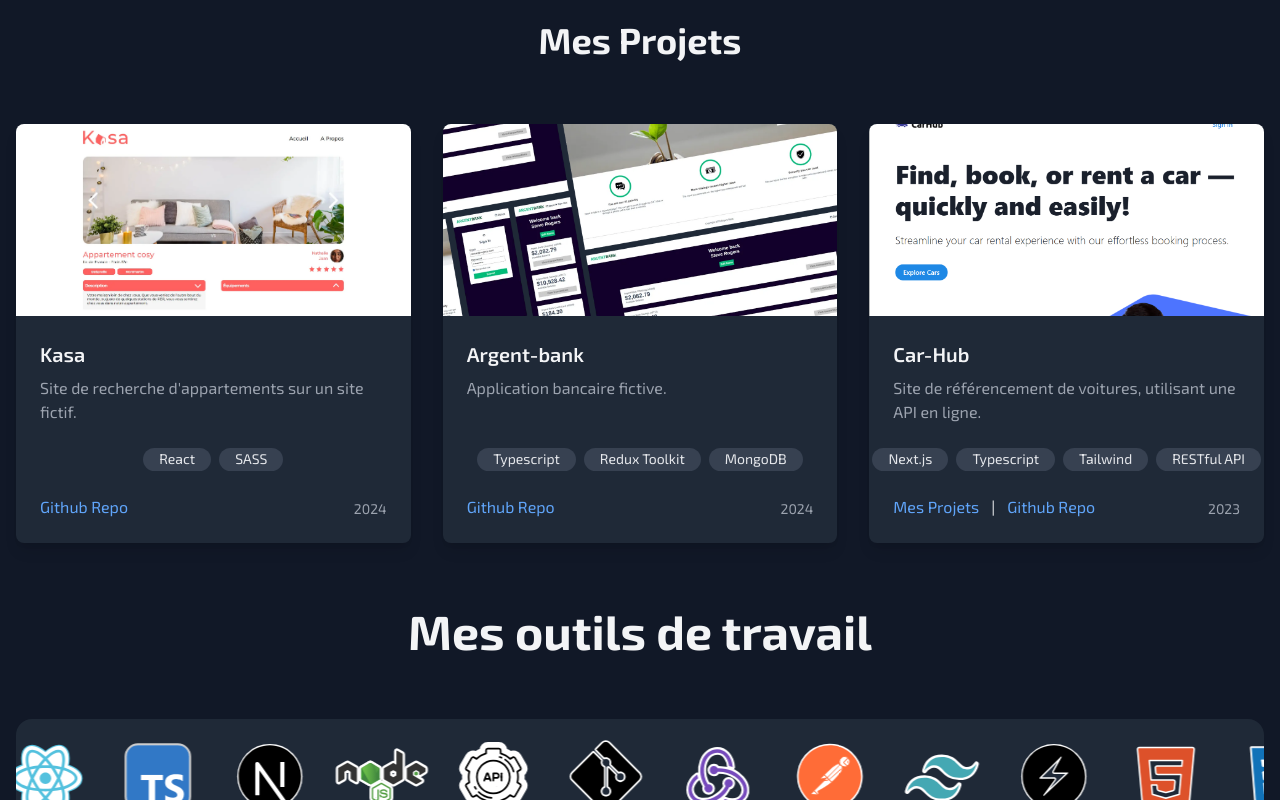
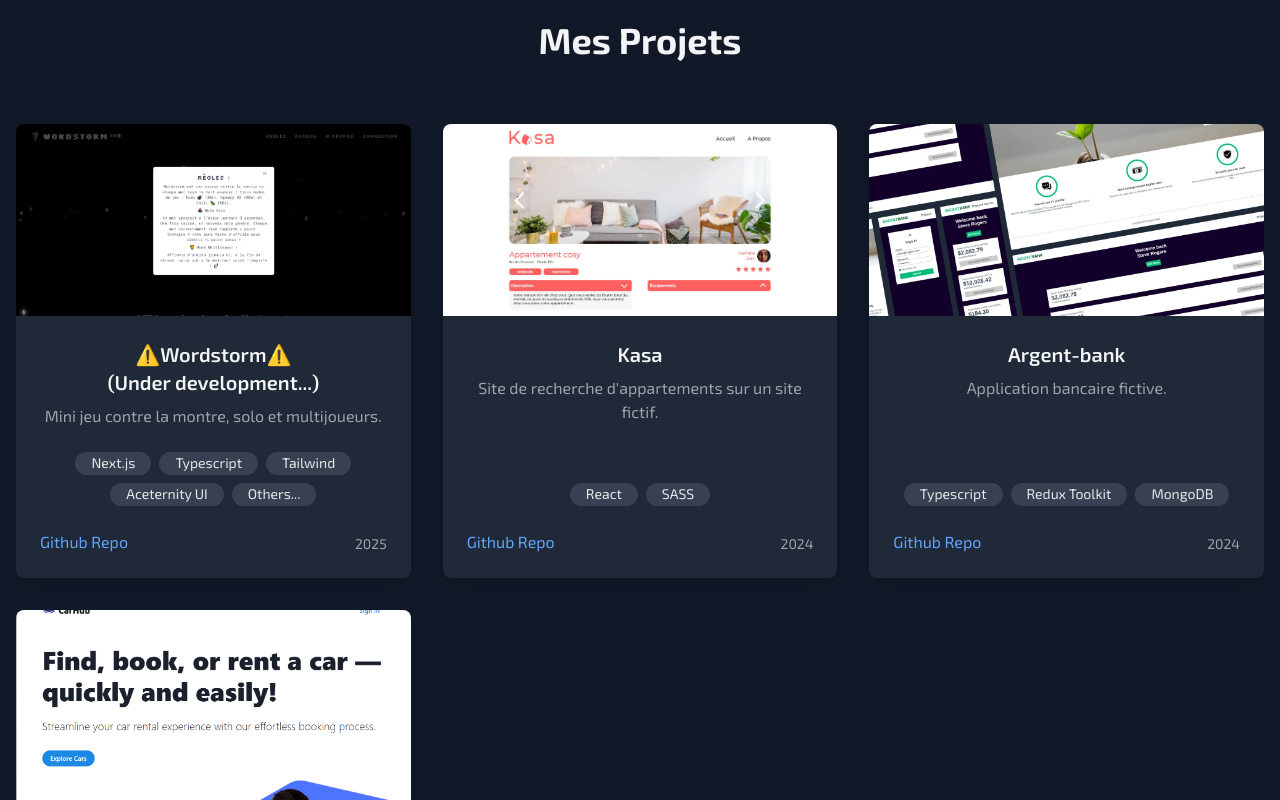
Before and after one commit to Tonysoossa/portfolio, a Next.js app: page / in a window 1280 px wide. Shown: the part 860-1660 px from the top of the page. Built offline with nearby package versions, Linux system fonts and the light colour scheme.

Commit message:
ajout d'un projet (worstorm qui est en cours)

```diff
--- a/components/Projects.tsx
+++ b/components/Projects.tsx
@@ -51,6 +51,21 @@ export default function Projects() {
       link: "https://car-showcase-project-ivory.vercel.app/",
       github: "https://github.com/Tonysoossa/car_showcase-project",
     },
+    {
+      title: "⚠️Wordstorm⚠️  \n (Under development...)",
+      description: translations.projects.boxes.description4,
+      techno: [
+        "Next.js",
+        "Typescript",
+        "Tailwind",
+        "Aceternity UI",
+        "Others...",
+      ],
+      date: "2025",
+      image: "/project_photo/wordstorm.png",
+      link: "#",
+      github: "https://github.com/Tonysoossa/wordstorm",
+    },
   ];
 
   projects.sort((a, b) => parseInt(b.date) - parseInt(a.date));
@@ -73,8 +88,15 @@ export default function Projects() {
               height={200}
               className="w-full h-48 object-cover"
             />
-            <div className="p-6 flex flex-col flex-grow">
-              <h3 className="text-xl font-semibold mb-2">{project.title}</h3>
+            <div className="p-6 flex flex-col flex-grow text-center">
+              <h3 className="text-xl font-semibold mb-2">
+                {project.title.split("\n").map((line, index) => (
+                  <span key={index}>
+                    {line}
+                    <br />
+                  </span>
+                ))}
+              </h3>
               <p className="text-gray-400 flex-grow">{project.description}</p>
             </div>
 
@@ -97,7 +119,7 @@ export default function Projects() {
                     href={project.link}
                     className="text-blue-400 hover:underline md:no-underline underline"
                   >
-                    {translations.projects.title}
+                    {translations.projects.projectLink}
                   </a>
                 )}
                 {project.link !== "#" && <span>|</span>}
--- a/translations/en.ts
+++ b/translations/en.ts
@@ -18,9 +18,11 @@ const en = {
       description1: "Apartment search site on a fictional platform.",
       description2: "Fictional banking application.",
       description3: "Car listing site using an online API.",
+      description4: "Small game against the clock, solo and multiplayers.",
     },
     tools: "My Work Tools",
     degre: "Degre",
+    projectLink: "My project",
   },
   contact: {
     title: "Let's start a project together, don't hesitate to contact me",
--- a/translations/fr.ts
+++ b/translations/fr.ts
@@ -20,9 +20,11 @@ const fr = {
       description2: "Application bancaire fictive.",
       description3:
         "Site de référencement de voitures, utilisant une API en ligne.",
+      description4: "Mini jeu contre la montre, solo et multijoueurs.",
     },
     tools: "Mes outils de travail",
     degre: "Diplôme",
+    projectLink: "Mon projet",
   },
   contact: {
     title: "Démarrons un projet ensemble, n'hésitez pas à me contacter",
@@ -101,7 +103,7 @@ const fr = {
     about: "À propos de moi",
     skills: "Compétences",
     xp: "Expérience Professionnelle",
-    acquiredSkills: 'Compétences acquises',
+    acquiredSkills: "Compétences acquises",
     education: {
       title: "Éducation",
       degres: {
```
Also changed, not shown: public/project_photo/wordstorm.png (added).
